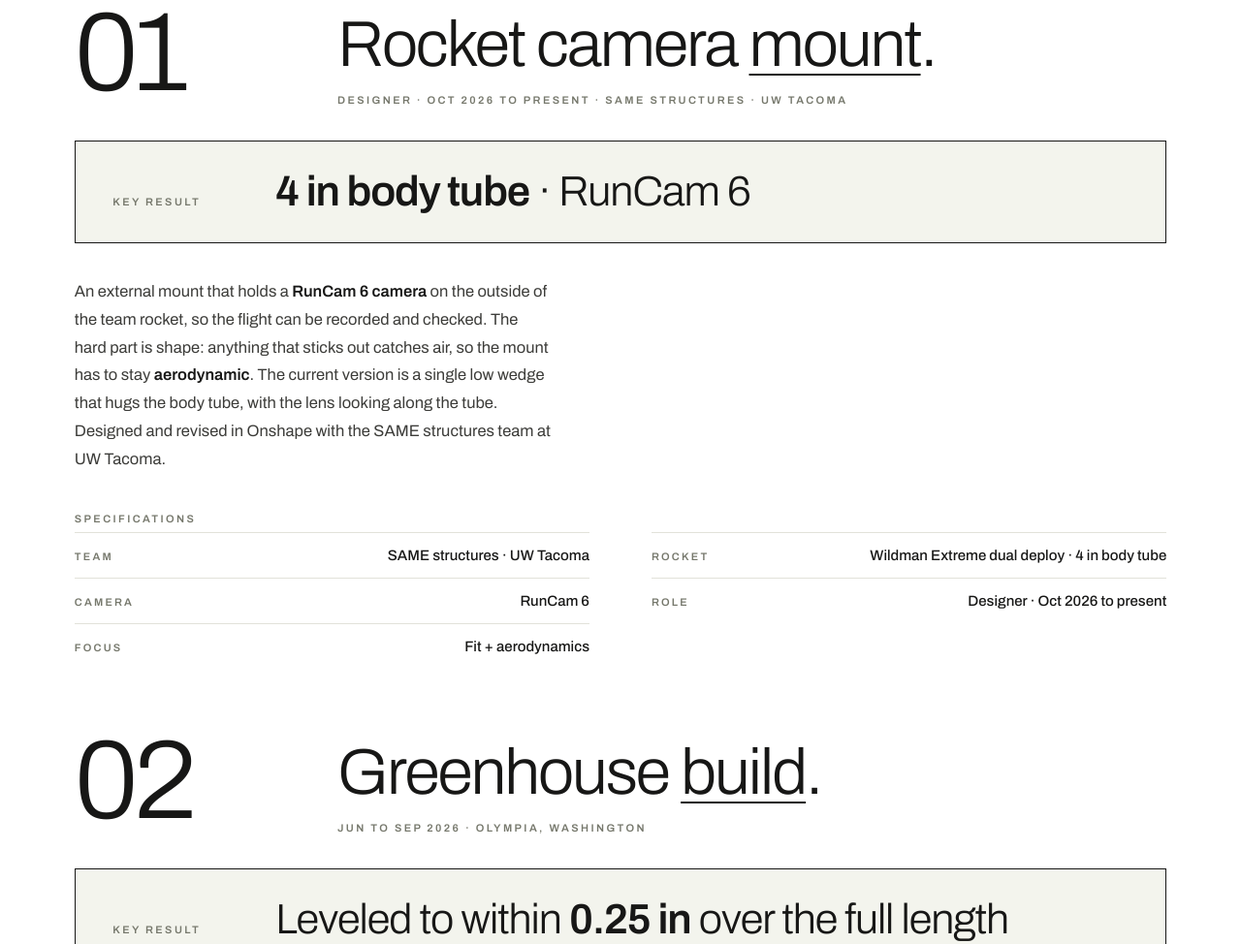
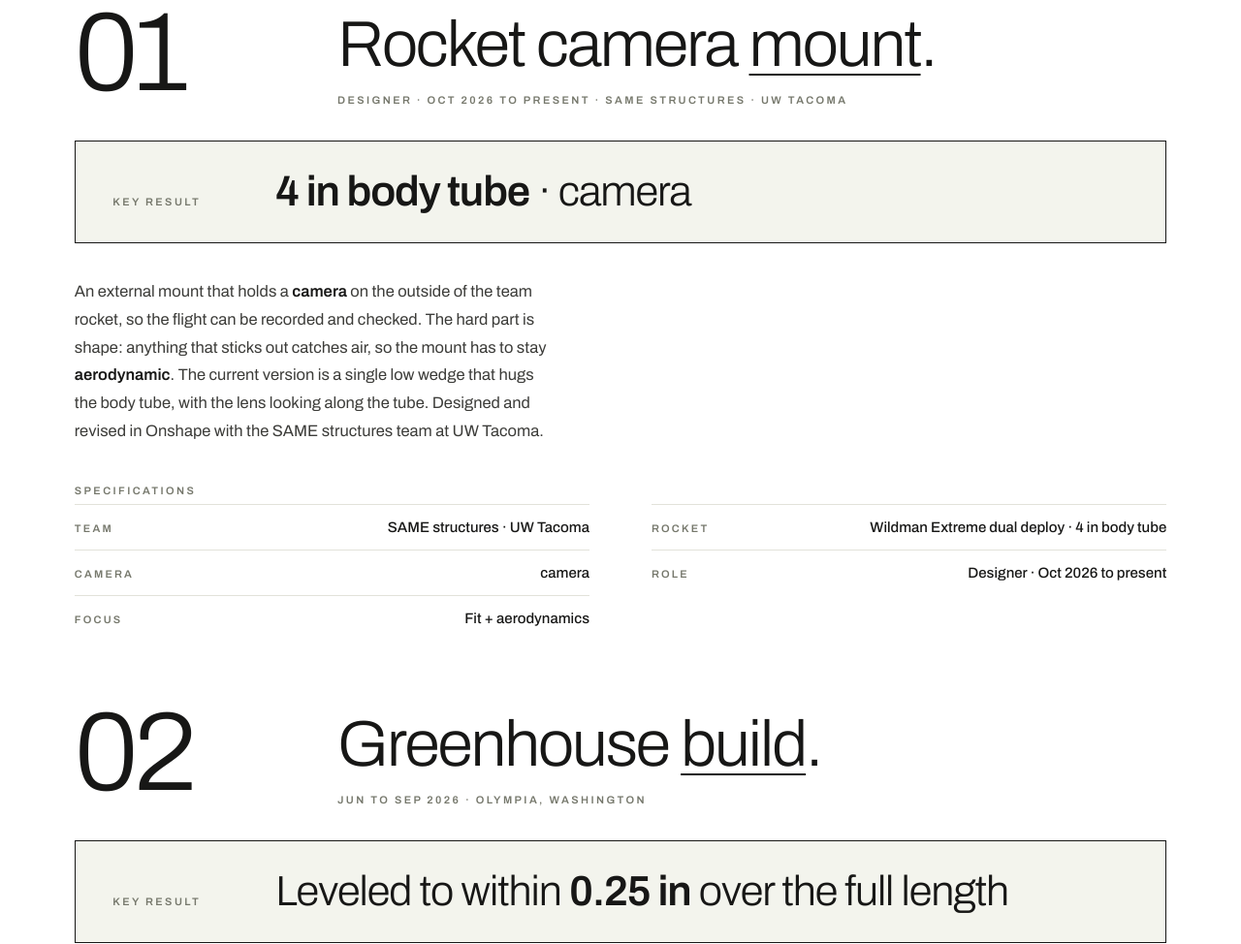
Before and after one commit to addisonfelizola/engineering-portfolio, a plain HTML site: page index.html in a window 1280 px wide. Shown: the part 1260-2234 px from the top of the page at 97% size. Drawn offline with Linux system fonts and the light colour scheme.

Commit message:
Point Resume button to uploaded PDF and remove unconfirmed RunCam 6 model name

```diff
--- a/index.html
+++ b/index.html
@@ -482,10 +482,10 @@
         </div>
         <div class="key-result rv">
           <span class="kr-label">Key result</span>
-          <span class="kr-value"><b><span class="count" data-count="4">4</span> in body tube</b> · RunCam 6</span>
+          <span class="kr-value"><b><span class="count" data-count="4">4</span> in body tube</b> · camera</span>
         </div>
         <div class="proj-body">
-          <p class="proj-desc rv">An external mount that holds a <strong>RunCam 6 camera</strong> on the outside of the team rocket, so the flight can be recorded and checked. The hard part is shape: anything that sticks out catches air, so the mount has to stay <strong>aerodynamic</strong>. The current version is a single low wedge that hugs the body tube, with the lens looking along the tube. Designed and revised in Onshape with the SAME structures team at UW Tacoma.</p>
+          <p class="proj-desc rv">An external mount that holds a <strong>camera</strong> on the outside of the team rocket, so the flight can be recorded and checked. The hard part is shape: anything that sticks out catches air, so the mount has to stay <strong>aerodynamic</strong>. The current version is a single low wedge that hugs the body tube, with the lens looking along the tube. Designed and revised in Onshape with the SAME structures team at UW Tacoma.</p>
           <div></div>
         </div>
         <div class="specs rv">
@@ -493,7 +493,7 @@
           <div class="spec-grid">
             <div class="spec-row"><span class="k">Team</span><span class="v">SAME structures · UW Tacoma</span></div>
             <div class="spec-row"><span class="k">Rocket</span><span class="v">Wildman Extreme dual deploy · 4 in body tube</span></div>
-            <div class="spec-row"><span class="k">Camera</span><span class="v">RunCam 6</span></div>
+            <div class="spec-row"><span class="k">Camera</span><span class="v">camera</span></div>
             <div class="spec-row"><span class="k">Role</span><span class="v">Designer · Oct 2026 to present</span></div>
             <div class="spec-row"><span class="k">Focus</span><span class="v">Fit + aerodynamics</span></div>
           </div>
@@ -652,7 +652,7 @@
     <h2 class="big rv">Resume.</h2>
     <div class="band-grid">
       <p class="band-copy rv" style="opacity:1">The full one page resume: education, the rocket team, hands-on experience, and work history. <strong style="color:#f6f5f0">Download it, or email me and I will send it over.</strong></p>
-      <a class="circle-btn magnetic" href="mailto:addisonfelizola@gmail.com?subject=Resume%20request">Resume <span class="arr" aria-hidden="true">&#8595;</span></a>
+      <a class="circle-btn magnetic" href="Addison-Felizola-Resume.pdf">Resume <span class="arr" aria-hidden="true">&#8595;</span></a>
     </div>
   </section>
 
```
